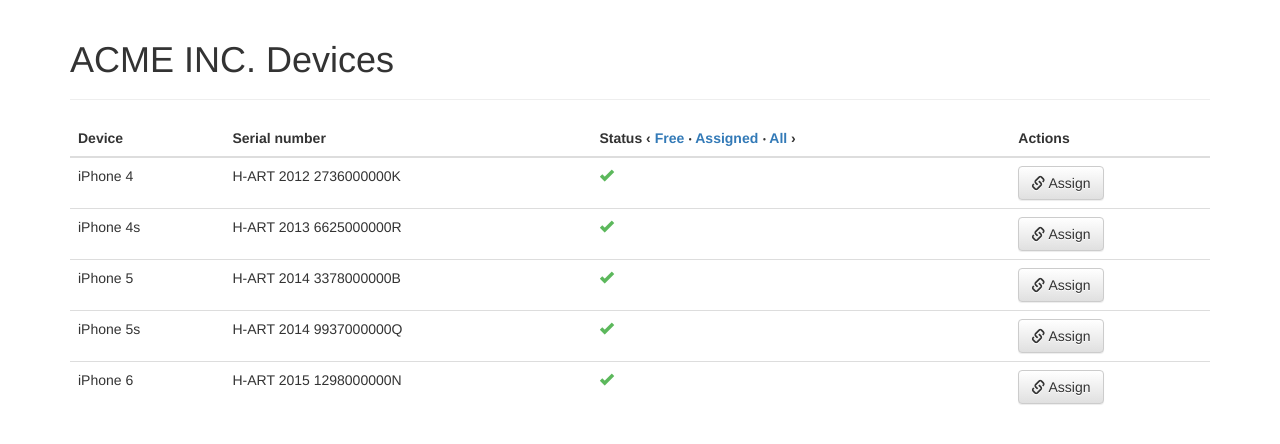
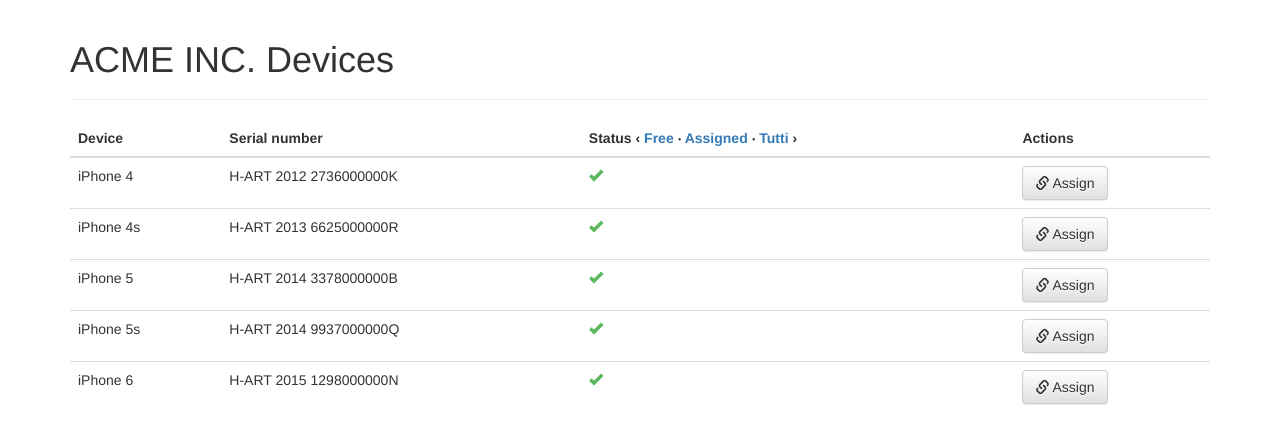
Before and after one commit to mrosati84/Device-Booking, a Django app: page / in a window 1280 px wide. Shown: the top 444 px of the page. Run offline with Django 3.2, Linux system fonts and the light colour scheme; data comes from the database, SQL or seed files in the repository; some libraries are stand-ins or nearby versions.

Commit message:
update translations

```diff
--- a/www/templates/www/index.html
+++ b/www/templates/www/index.html
@@ -16,7 +16,7 @@
                     <tr>
                         <th>Device</th>
                         <th>{{ _('Serial number') }}</th>
-                        <th>{{ _('Status') }} &lsaquo; <a href="#" id="show-free">Free</a> ‧ <a href="#" id="show-reserved">Assigned</a> ‧ <a href="#" id="show-all">All</a> &rsaquo;</th>
+                        <th>{{ _('Status') }} &lsaquo; <a href="#" id="show-free">{{ _('Free') }}</a> ‧ <a href="#" id="show-reserved">{{ _('Assigned') }}</a> ‧ <a href="#" id="show-all">{{ _('All') }}</a> &rsaquo;</th>
                         <th>{{ _('Actions') }}</th>
                     </tr>
                 </thead>
@@ -34,7 +34,7 @@
                             </td>
                             <td>
                                 {% if device.is_reserved %}
-                                <a href="{% url 'devices:free' pk=device.id %}" class="btn btn-success"><i class="glyphicon glyphicon-ok-sign"></i> {{ _('Free') }}</a>
+                                <a href="{% url 'devices:free' pk=device.id %}" class="btn btn-success"><i class="glyphicon glyphicon-ok-sign"></i> {{ _('Set free') }}</a>
                                 {% else %}
                                 <button type="button" class="btn btn-default" data-toggle="modal" data-target=".bs-example-modal-sm-{{ device.id }}"><i class="glyphicon glyphicon-link"></i> {{ _('Assign') }}</button>
 
```
Also changed, not shown: locale/it/LC_MESSAGES/django.po, www/locale/it/LC_MESSAGES/django.po.
